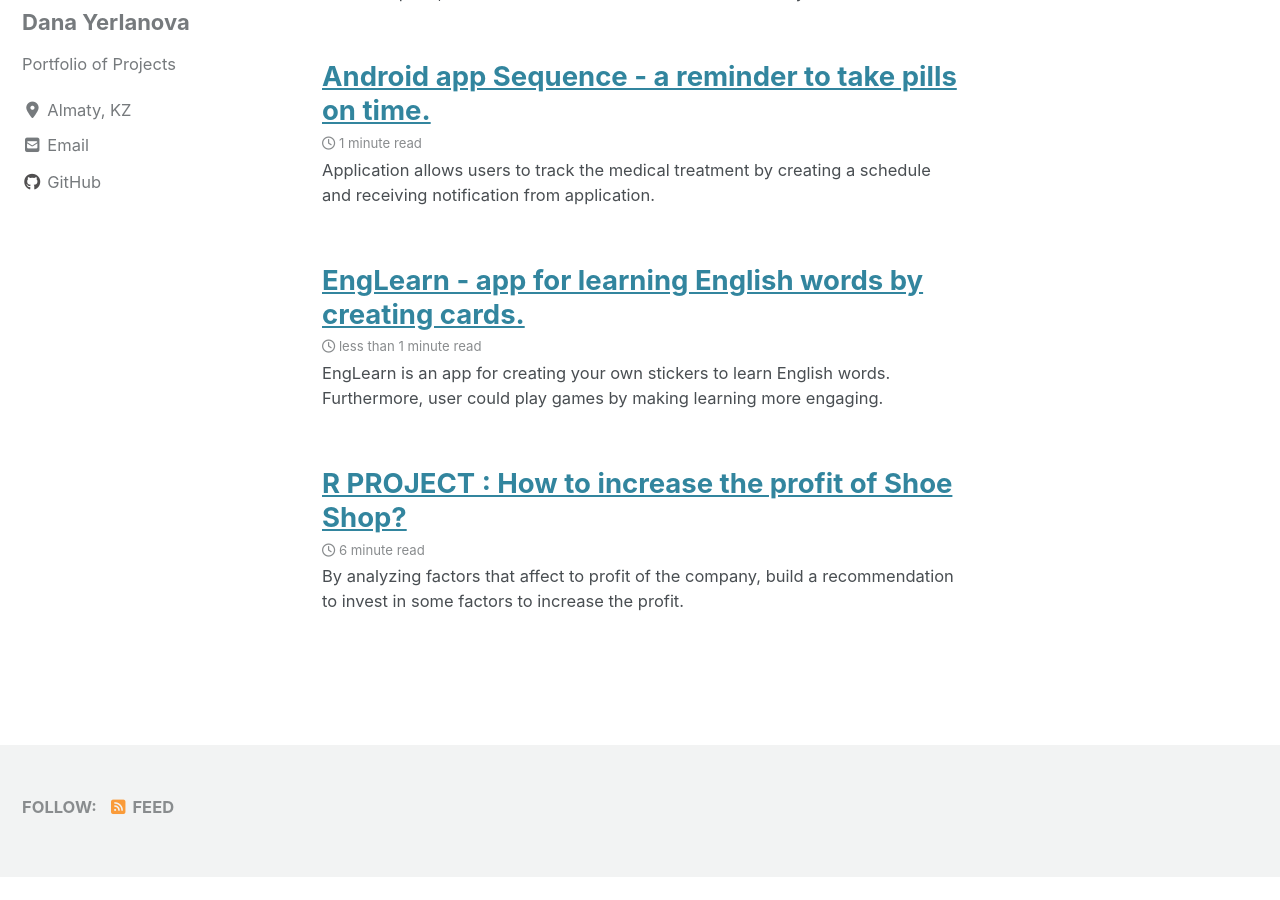
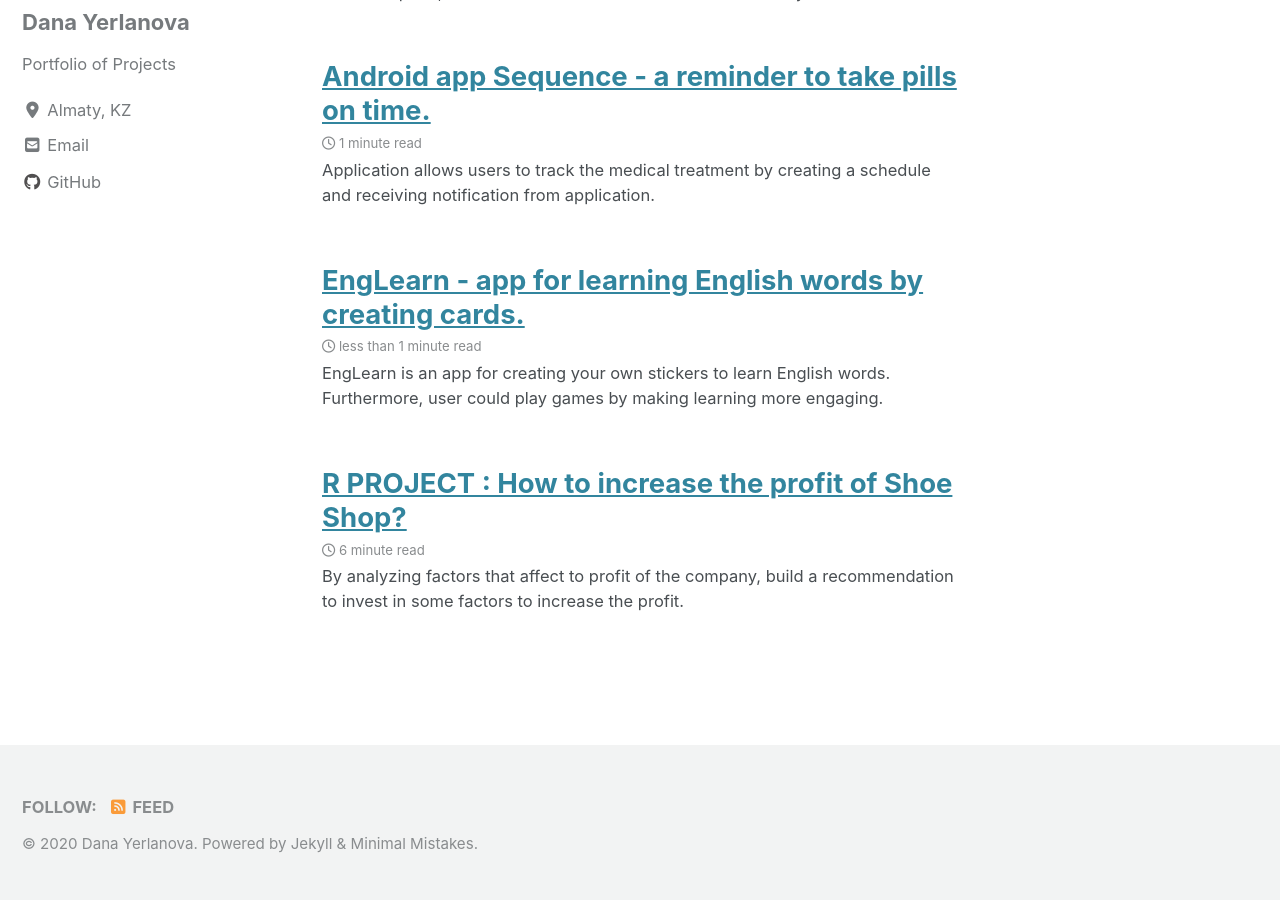
Before and after one commit to yerlandana/yerlandana.github.io, a Jekyll site: the page built from index.html, in a window 1280 px wide and 900 px high, scrolled down 338 px. Built offline with Jekyll 4.4.1, drawn with Linux system fonts in a browser that asks for light colours; cached includes are drawn as plain includes; nearby versions of some CDN libraries; the list of posts is cut into pages by our own code; before the commit the page ends 1215 px from its top, so only the background shows below that.

Commit message:
bugs fixes9

```diff
--- a/_includes/footer.html
+++ b/_includes/footer.html
@@ -16,4 +16,4 @@
   </ul>
 </div>
 
-<!-- <div class="page__footer-copyright">&copy; {{ site.time | date: '%Y' }} {{ site.name | default: site.title }}. {{ site.data.ui-text[site.locale].powered_by | default: "Powered by" }} <a href="https://jekyllrb.com" rel="nofollow">Jekyll</a> &amp; <a href="https://mademistakes.com/work/minimal-mistakes-jekyll-theme/" rel="nofollow">Minimal Mistakes</a>.</div> -->
+<div class="page__footer-copyright">&copy; {{ site.time | date: '%Y' }} {{ site.name | default: site.title }}. {{ site.data.ui-text[site.locale].powered_by | default: "Powered by" }} <a href="https://jekyllrb.com" rel="nofollow">Jekyll</a> &amp; <a href="https://mademistakes.com/work/minimal-mistakes-jekyll-theme/" rel="nofollow">Minimal Mistakes</a>.</div>
```
